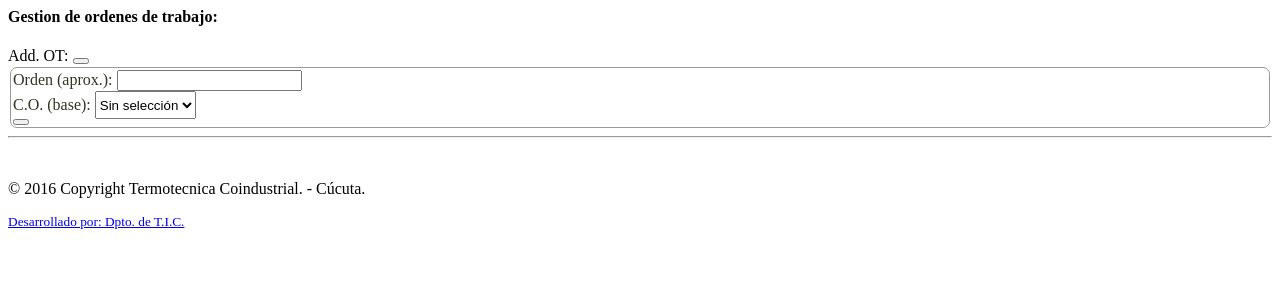
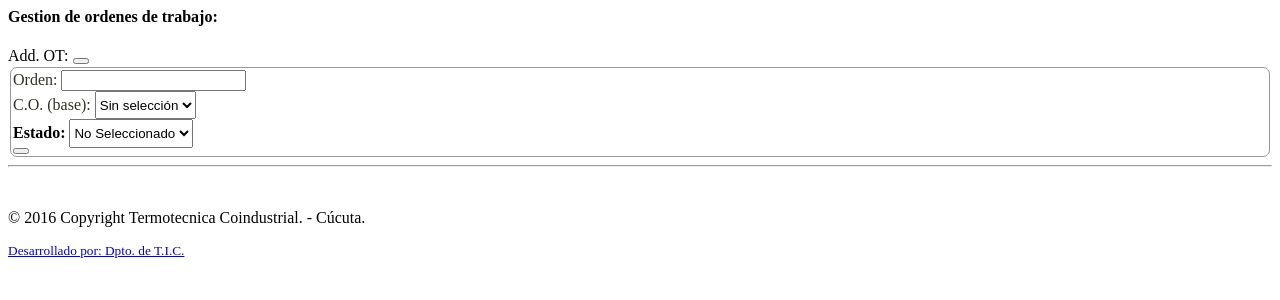
Before and after one commit to tristanius/ot, a PHP site: the page made by application/views/ot/lista/listOT.php in a window 1280 px wide. Shown: the top 300 px of the page. Run offline with PHP 8.4, Linux system fonts and the light colour scheme; the template is opened without the code that fills it, so the values that code supplies are empty.

Commit message:
adecuaciones para ecopetrol

```diff
--- a/application/controllers/Reporte.php
+++ b/application/controllers/Reporte.php
@@ -300,7 +300,7 @@ class Reporte extends CI_Controller{
       $this->load->helper('log');
       $no_affected = $this->repo->updateEstado($post->idreporte_diario, $post->info->estado, $post->info->validado_pyco, date('Y-m-d H:i:s'), NULL);
       if($no_affected > 0)
-        addLog( $post->log->idusuario, $post->log->nombre_usuario, $post->idreporte_diario, 'reporte_diario', 'Reporte diario '.$post->fecha." de ".$post->info->nombre_ot.' Cambio de estado a : '.$post->info->validado_pyco, date('Y-m-d H:i:s'), NULL, NULL);
+        addLog( $post->log->idusuario, $post->log->nombre_usuario, $post->idreporte_diario, 'reporte_diario', 'Reporte '.$post->fecha." de ".$post->info->nombre_ot.' Cambio de estado a : '.$post->info->validado_pyco, date('Y-m-d H:i:s'), NULL, 'RD '.$post->info->validado_pyco);
 
       if( $this->repo->update($post) ){
         $cambios->info = $post->info;
--- a/application/models/Reporte_db.php
+++ b/application/models/Reporte_db.php
@@ -21,7 +21,7 @@ class Reporte_db extends CI_Model{
       'linea'=>isset($repo->linea)?$repo->linea:'',
       'sistema_reporte_ecp'=>isset($repo->sistema_reporte_ecp)?$repo->sistema_reporte_ecp:'',
       'estado'=>'ABIERTO',
-      'validado_pyco'=>'EN ELABORACION',
+      'validado_pyco'=>'PENDIENTE',
       'usuario_creacion'=>$usuario
     );
     $this->db->insert('reporte_diario', $data);
--- a/application/views/ot/lista/listOT.php
+++ b/application/views/ot/lista/listOT.php
@@ -10,16 +10,26 @@
     <div class="row" style="margin:2px; padding:2px; border:1px solid #999;border-radius:7px;">
 
       <div class="col m3 row noMaterialStyles">
-        <label style="color: #332" class="col m5 right-align">Orden (aprox.):</label>
+        <label style="color: #332" class="col m5 right-align">Orden:</label>
         <input type="text" ng-model="consulta.indicio_nombre_ot">
       </div>
       <div class="col m4 row noMaterialStyles">
         <label style="color: #332" class="col m5 right-align">C.O. (base):</label>
-        <select ng-model="consulta.base" class="col m5" style="height:4ex;">
+        <select ng-model="consulta.base" class="col m4" style="height:4ex;">
           <option value="">Sin selección</option>
           <?php foreach ($bases->result() as $b): ?>
             <option value="<?= $b->idbase ?>"><?= $b->idbase." - ".$b->nombre_base ?></option>
           <?php endforeach; ?>
+        </select>
+      </div>
+
+      <div class="noMaterialStyles row col l3 m4 s12">
+        <b class="col l3 m4 s4">Estado:</b>
+        <select ng-model="consulta.estado" class="col l8 m8 s8" style="height:4ex;">
+          <option value="">No Seleccionado</option>
+          <option value="POR EJECUTAR">POR EJECUTAR</option>
+          <option value="ACTIVA">ACTIVA</option>
+          <option value="FINALIZÓ">FINALIZÓ</option>
         </select>
       </div>
 
--- a/application/views/reportes/edit/edit.php
+++ b/application/views/reportes/edit/edit.php
@@ -95,7 +95,7 @@
                     ( <span style="color:#4CAF50" ng-bind="rd.info.validado_pyco"></span> )
                   </div>
                   <span ng-if="validPriv(38)" class="col s12 m4 l3 end">
-                    <button type="button" class="" ng-if="rd.info.validado_pyco == 'EN ELABORACION'" ng-click="aplicarEstado('CERRADO','ACTUALIZADO')">ELABORADO</button>
+                    <button type="button" class="" ng-if="rd.info.validado_pyco == 'PENDIENTE'" ng-click="aplicarEstado('CERRADO','ELABORADO')">ELABORADO</button>
                     <button type="button" class="" ng-if="rd.info.validado_pyco.search('CORREGIR') >= 0" ng-click="aplicarEstado('CERRADO','CORREGIDO')">CORREGIDO</button>
                   </span>
                 </div>
--- a/application/views/reportes/form/validaciones.php
+++ b/application/views/reportes/form/validaciones.php
@@ -24,7 +24,7 @@
   <br>
 
   <section class="row">
-    <fieldset class="col l3 m3 s12" ng-if="validPriv(45) && (rd.info.validado_pyco == 'ACTUALIZADO' || rd.info.validado_pyco == 'CORREGIDO')">
+    <fieldset class="col l3 m3 s12" ng-if="validPriv(45) && ( (rd.info.validado_pyco == 'ACTUALIZADO' || rd.info.validado_pyco == 'ELABORADO') || rd.info.validado_pyco == 'CORREGIDO')">
         <legend>Validación PYCO</legend>
         <button type="button" class="btn mini-btn2 btn-boder-success" ng-click="appyEstadoDoc('CERRADO','VALIDO')" ng-disabled="!validPriv(45)">Valido</button>
         <button type="button" class="btn mini-btn2 btn-boder-warning" ng-click="appyEstadoDoc('ABIERTO','CORREGIR')" ng-disabled="!validPriv(45)">Corregir</button>
--- a/application/views/reportes/lista/list.php
+++ b/application/views/reportes/lista/list.php
@@ -12,7 +12,7 @@
       </select>
     </span>
     <span> Día: <input type="text" ng-if="filtroReportes.mes" style="width:8ex" ng-model="filtroReportes.dia"></span>
-    <span ng-if="!filtroReportes.mes" ng-init="filtroReportes.dia = ''"></span>
+    <span ng-if="validPriv(68)" ng-init="filtroReportes.estado = 'VALIDO'"></span>
   </div>
   <table class="mytabla font11 striped">
     <thead>
@@ -26,7 +26,6 @@
         <th colspan="2">PDF reporte</th>
         <th><small>T.L.</small></th>
         <th><small>F. creación</small></th>
-        <th><small>F. Elaborado</small></th>
       </tr>
     </thead>
     <tbody>
@@ -62,7 +61,6 @@
           <a class="btn cyan mini-btn2" ng-href="<?= site_url('reportepersonal/tiempolaborado')?>/{{rd.OT_idOT}}/{{rd.idreporte_diario}}" target="_blank" data-icon="&#xe048;">  </a>
         </td>
         <td> <small class="font10" ng-bind="rd.fecha_registro"></small> </td>
-        <td> <small class="font10" ng-if="rd.fecha_estado_elaborado" ng-bind="rd.fecha_estado_elaborado"></small></td>
       </tr>
     </tbody>
   </table>
--- a/assets/js/main/OT.js
+++ b/assets/js/main/OT.js
@@ -531,12 +531,12 @@ var listaOT = function($scope, $http, $timeout){
 	$scope.linkLista = '';
 	$scope.consulta = {};
 	$scope.findOTsByBase = function(url){
-		if($scope.consulta.indicio_nombre_ot || $scope.consulta.base){
+		if($scope.consulta.indicio_nombre_ot || $scope.consulta.base || $scope.consulta.estado){
 			$http.post(url, $scope.consulta ).then(
 					function(response) {
 						$scope.ots = response.data;
 					},
-					function(response){}
+					function(response){ console.log(response.data) }
 				);
 		}else {
 			alert('No se han agregado parametros de busqueda')
--- a/assets/js/main/reportes.js
+++ b/assets/js/main/reportes.js
@@ -669,7 +669,7 @@ var editReporte = function($scope, $http, $timeout){
               $scope.tipoGuardado = 0;
               $scope.rd.info.fecha_reporte = $scope.fecha_duplicar;
               $scope.rd.fecha_reporte = $scope.fecha_duplicar;
-              $scope.rd.info.validado_pyco = "EN ELABORACION";
+              $scope.rd.info.validado_pyco = "PENDIENTE";
               $scope.rd.info.estado = "ABIERTO";
               $scope.rd.observaciones_pyco = [];
               $scope.borrarIDs();
```
